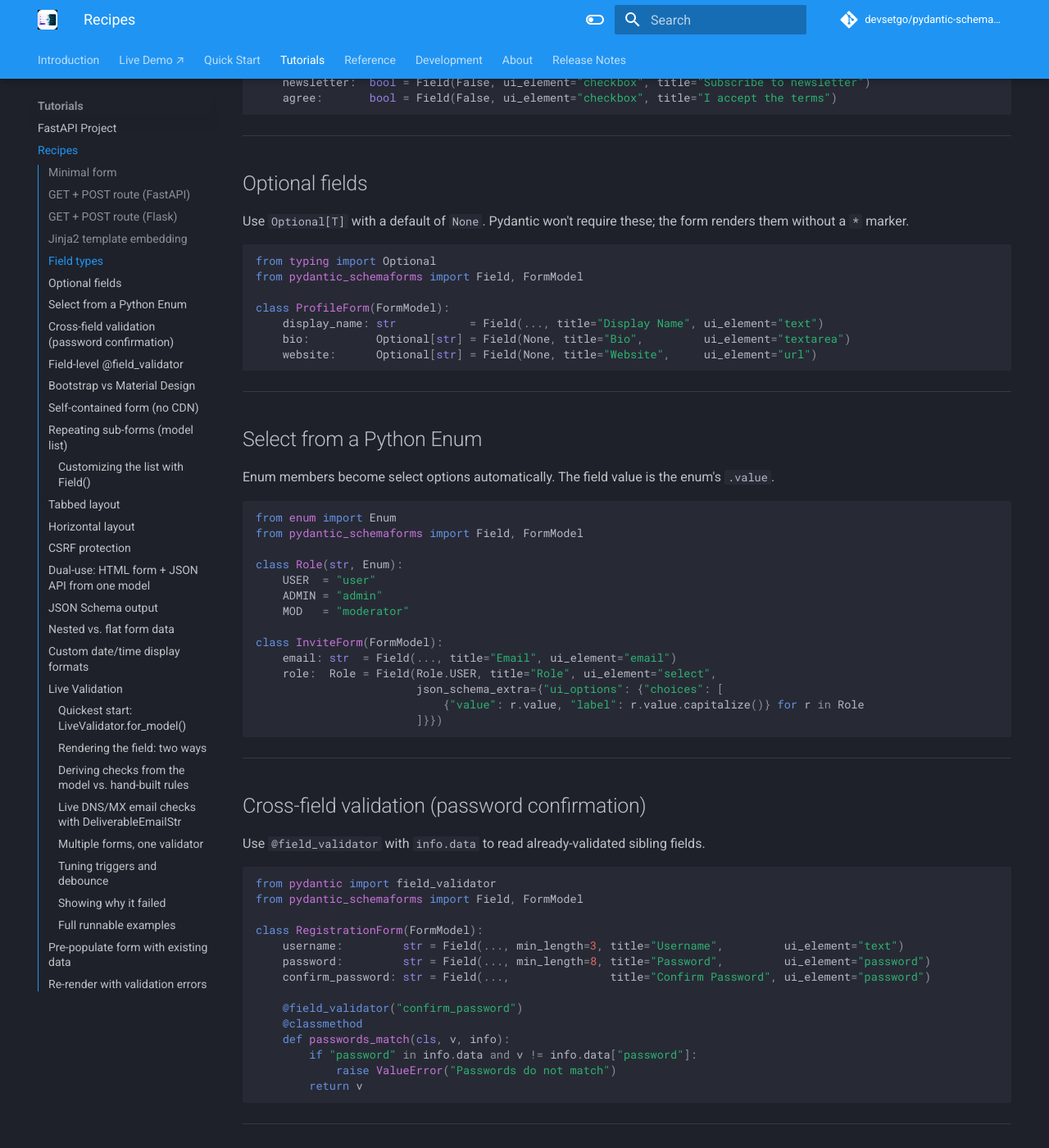
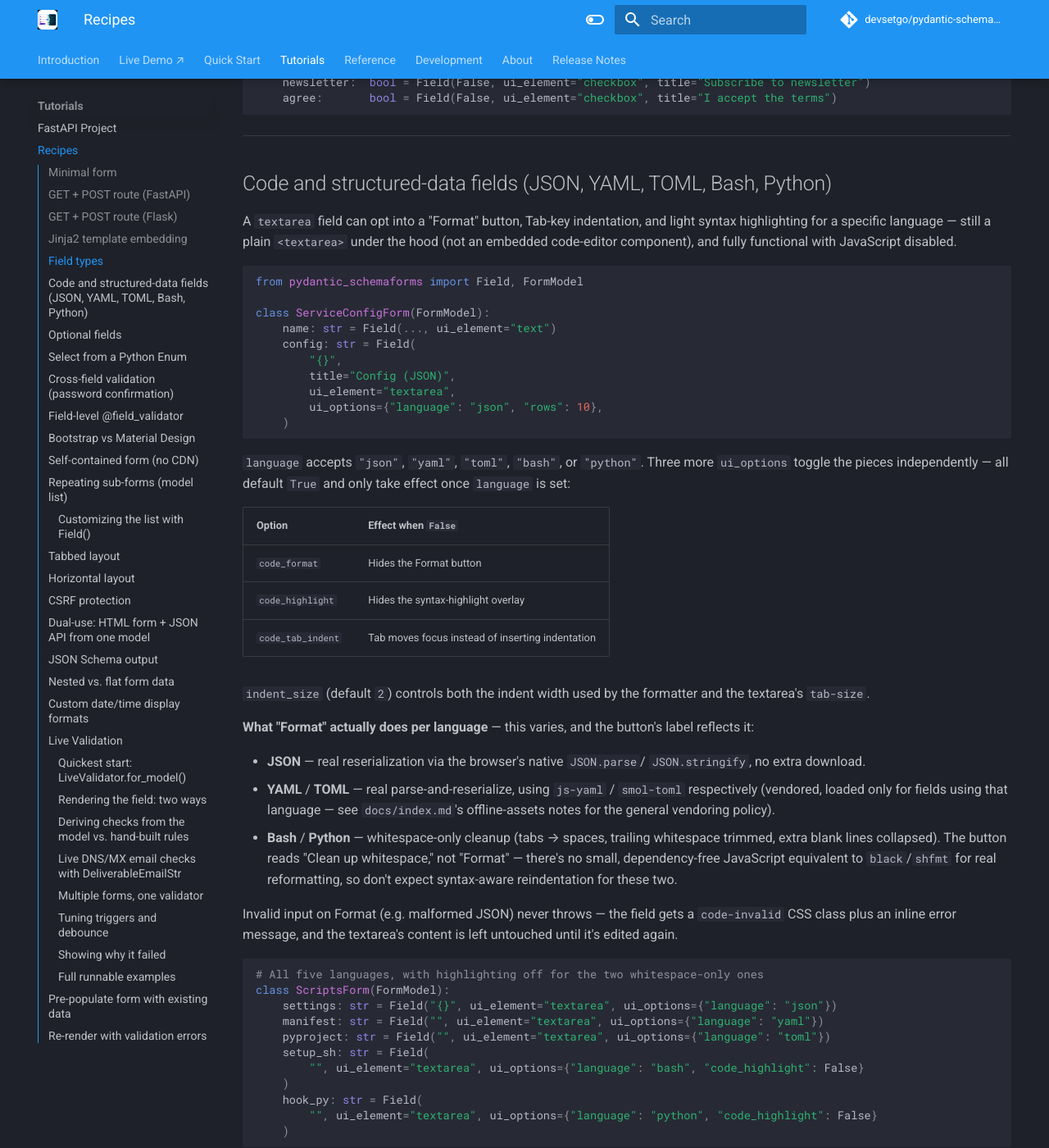
Before and after one commit to devsetgo/pydantic-schemaforms, an MkDocs documentation site: the page built from docs/recipes.md, in a window 1280 px wide and 1400 px high, scrolled down 2928 px. Shown: the whole window at 82% size. Built offline with MkDocs 1.6.1 and Material for MkDocs 9.7.7, drawn with Linux system fonts in a browser that asks for light colours; comment, search, counter and statistics services are not loaded; the version menu is left out.

Commit message:
Document code-mode TextArea and add it to the widget gallery demo
Adds a 'Code and structured-data fields' recipe to docs/recipes.md
covering language options, per-language formatting behavior, and the
code_format/code_highlight/code_tab_indent toggles; updates README's
Supported Input Types and Advanced Examples (docs/index.md is the
generated copy, per the docs pipeline). Adds a live JSON code_input
field to the FastAPI demo's Widget Gallery (/gallery) so the feature is
visible in the running example app, not just in tests.

Co-Authored-By: Claude Sonnet 5 <noreply@anthropic.com>

````diff
--- a/docs/recipes.md
+++ b/docs/recipes.md
@@ -148,6 +148,74 @@ class AllFieldsExample(FormModel):
     # Boolean
     newsletter:  bool = Field(False, ui_element="checkbox", title="Subscribe to newsletter")
     agree:       bool = Field(False, ui_element="checkbox", title="I accept the terms")
+```
+
+---
+
+## Code and structured-data fields (JSON, YAML, TOML, Bash, Python)
+
+A `textarea` field can opt into a "Format" button, Tab-key indentation, and
+light syntax highlighting for a specific language — still a plain
+`<textarea>` under the hood (not an embedded code-editor component), and
+fully functional with JavaScript disabled.
+
+```python
+from pydantic_schemaforms import Field, FormModel
+
+class ServiceConfigForm(FormModel):
+    name: str = Field(..., ui_element="text")
+    config: str = Field(
+        "{}",
+        title="Config (JSON)",
+        ui_element="textarea",
+        ui_options={"language": "json", "rows": 10},
+    )
+```
+
+`language` accepts `"json"`, `"yaml"`, `"toml"`, `"bash"`, or `"python"`.
+Three more `ui_options` toggle the pieces independently — all default `True`
+and only take effect once `language` is set:
+
+| Option              | Effect when `False`                          |
+|---------------------|-----------------------------------------------|
+| `code_format`        | Hides the Format button                        |
+| `code_highlight`      | Hides the syntax-highlight overlay              |
+| `code_tab_indent`      | Tab moves focus instead of inserting indentation |
+
+`indent_size` (default `2`) controls both the indent width used by the
+formatter and the textarea's `tab-size`.
+
+**What "Format" actually does per language** — this varies, and the button's
+label reflects it:
+
+- **JSON** — real reserialization via the browser's native `JSON.parse`/
+  `JSON.stringify`, no extra download.
+- **YAML** / **TOML** — real parse-and-reserialize, using `js-yaml` /
+  `smol-toml` respectively (vendored, loaded only for fields using that
+  language — see `docs/index.md`'s offline-assets notes for the general
+  vendoring policy).
+- **Bash** / **Python** — whitespace-only cleanup (tabs → spaces, trailing
+  whitespace trimmed, extra blank lines collapsed). The button reads "Clean
+  up whitespace," not "Format" — there's no small, dependency-free
+  JavaScript equivalent to `black`/`shfmt` for real reformatting, so don't
+  expect syntax-aware reindentation for these two.
+
+Invalid input on Format (e.g. malformed JSON) never throws — the field gets
+a `code-invalid` CSS class plus an inline error message, and the textarea's
+content is left untouched until it's edited again.
+
+```python
+# All five languages, with highlighting off for the two whitespace-only ones
+class ScriptsForm(FormModel):
+    settings: str = Field("{}", ui_element="textarea", ui_options={"language": "json"})
+    manifest: str = Field("", ui_element="textarea", ui_options={"language": "yaml"})
+    pyproject: str = Field("", ui_element="textarea", ui_options={"language": "toml"})
+    setup_sh: str = Field(
+        "", ui_element="textarea", ui_options={"language": "bash", "code_highlight": False}
+    )
+    hook_py: str = Field(
+        "", ui_element="textarea", ui_options={"language": "python", "code_highlight": False}
+    )
 ```
 
 ---
````
Also changed, not shown: README.md (+18 -1 lines), docs/index.md (+18 -1 lines), 2 other files.
